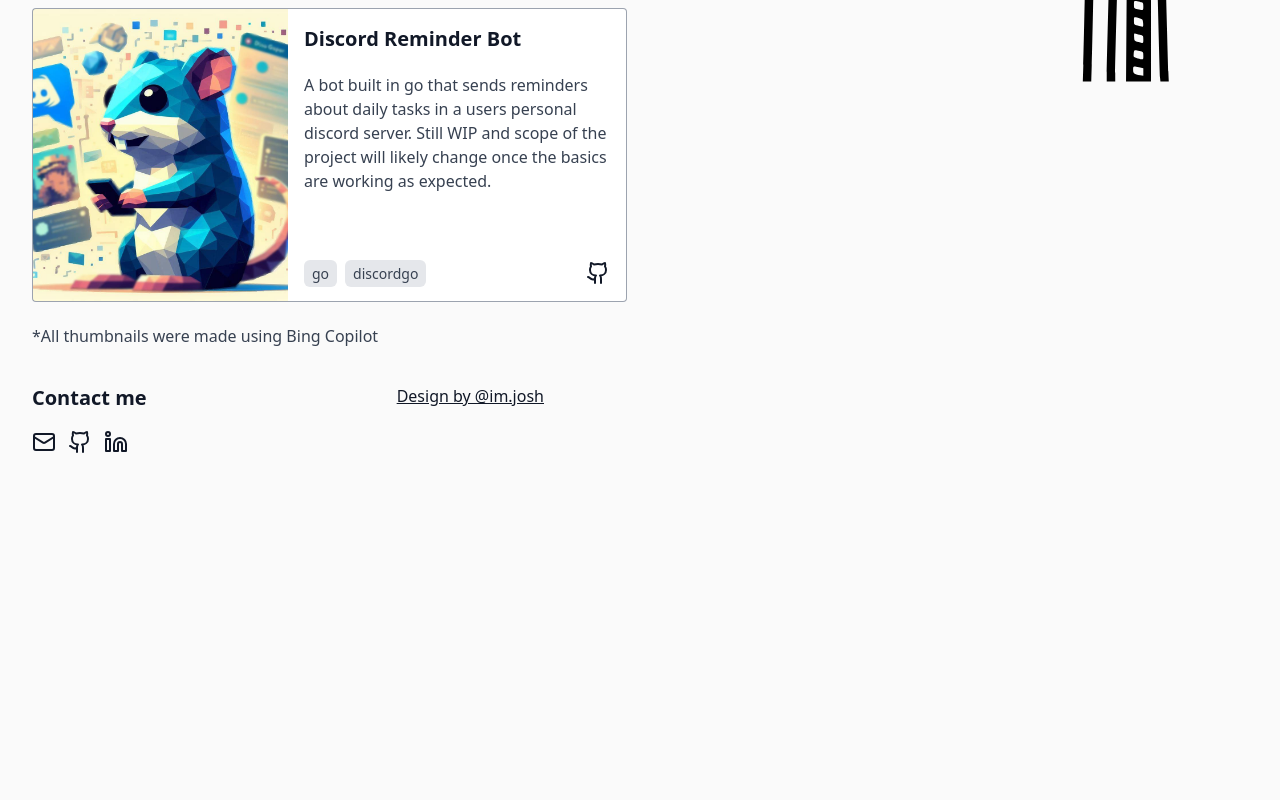
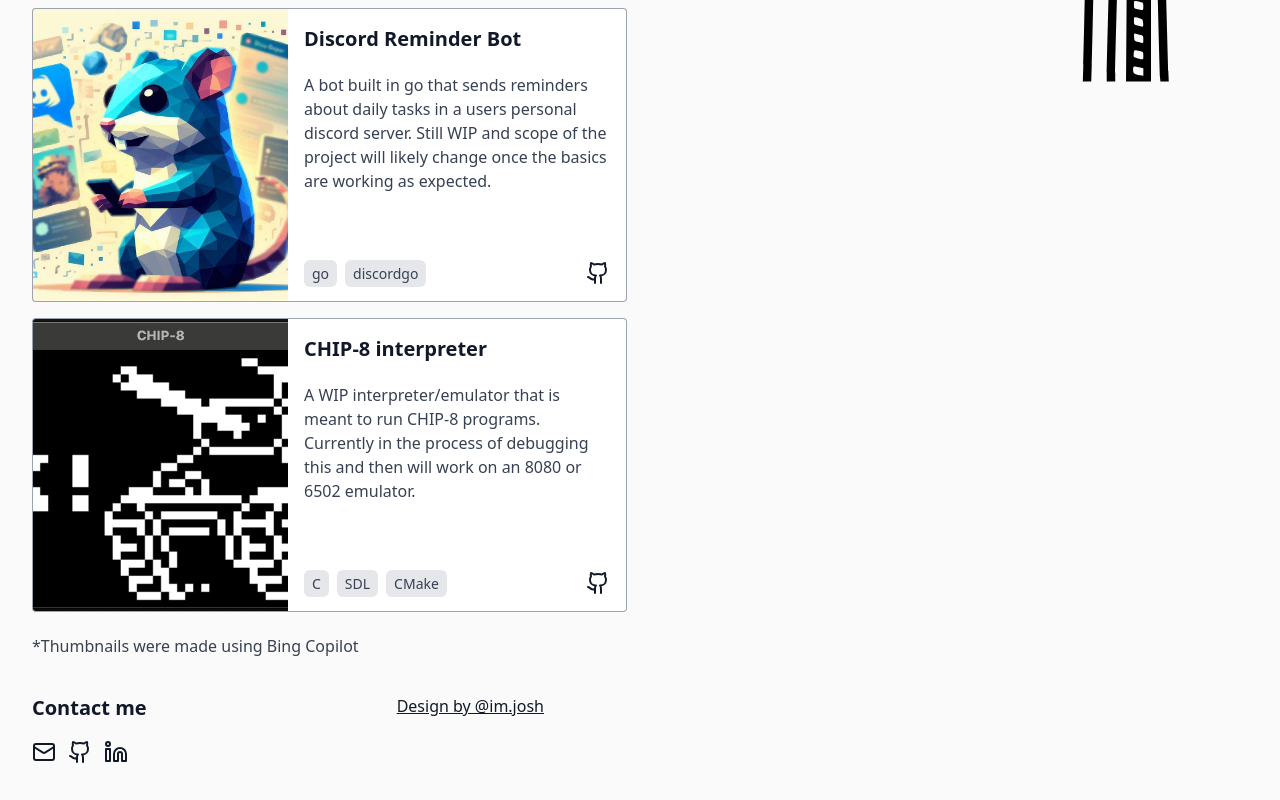
Before and after one commit to florinsalasan/another-portfolio, a Next.js app in the folder my-portfolio/: page /projects in a window 1280 px wide. Shown: the part 856-1656 px from the top of the page. Before the commit the page ends 1390 px from the top, so only its background shows below. Built offline with nearby package versions, Linux system fonts and the light colour scheme.

Commit message:
added project entry for the chip8 interpreter

```diff
--- a/my-portfolio/app/projects/page.tsx
+++ b/my-portfolio/app/projects/page.tsx
@@ -20,7 +20,7 @@
             {typedProjectsData.map((project: ProjectData, index: number) => (
                 <ProjectCard key={index} imageUrl={project.imageUrl} title={project.title} description={project.description} technologies={project.technologies} gitLink={project.gitLink} />
             ))}
-            <p>*All thumbnails were made using Bing Copilot</p>
+            <p>*Thumbnails were made using Bing Copilot</p>
         </div>
   </div>
   );
--- a/my-portfolio/projects.json
+++ b/my-portfolio/projects.json
@@ -32,5 +32,15 @@
     "technologies": ["go", "discordgo"],
     "imageUrl": "low-res-discord.jpg",
     "gitLink": "https://github.com/florinsalasan/discord-reminder-bot"
+  },
+  {
+    "title": "CHIP-8 interpreter",
+    "description": [
+            "A WIP interpreter/emulator that is meant to run CHIP-8 programs.",
+            "Currently in the process of debugging this and then will work on an 8080 or 6502 emulator."
+        ],
+    "technologies": ["C", "SDL", "CMake"],
+    "imageUrl": "low-res-chip8.jpg",
+    "gitLink": "https://github.com/florinsalasan/homegrown-organic-emulators"
   }
 ]
```
Also changed, not shown: my-portfolio/public/low-res-chip8.jpg (added).
